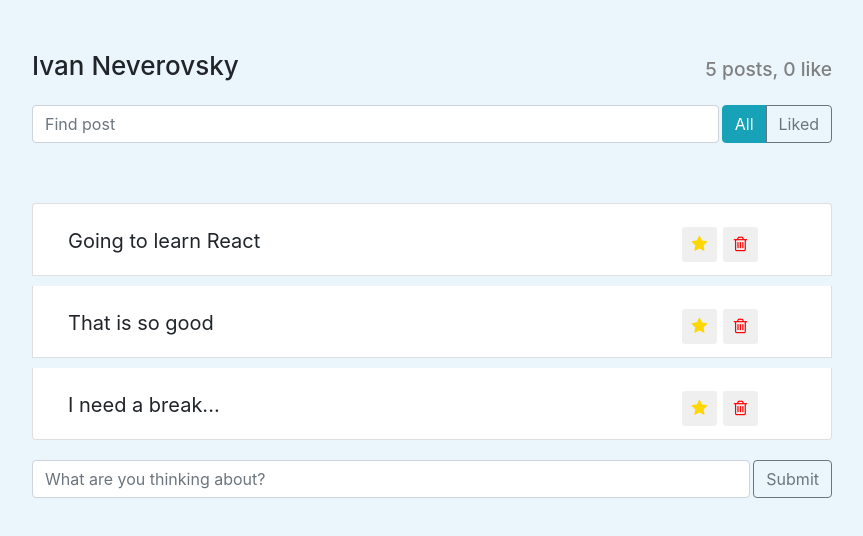
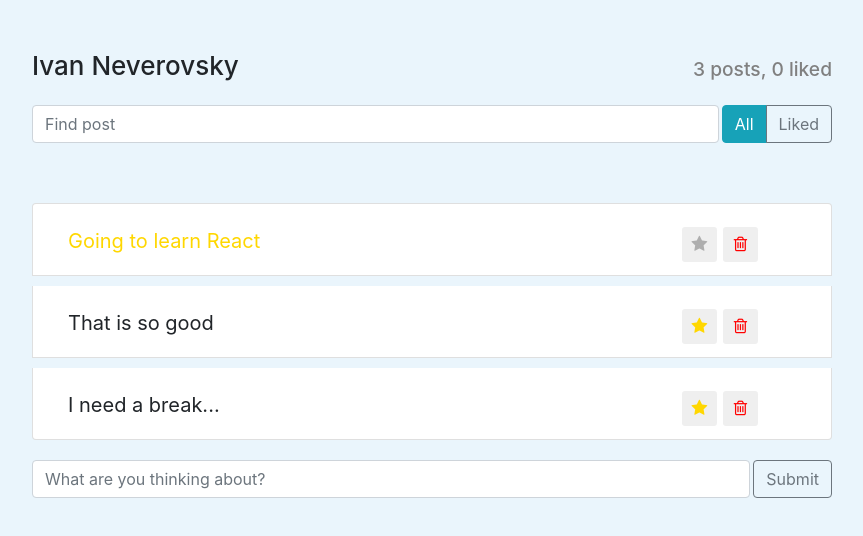
Before and after one commit to IvanNever/post-app, a React (Create React App) app: page / in a window 1280 px wide. Shown: the top 536 px of the page, without its empty margins (208-1071 px from the left). Built offline with nearby package versions, Linux system fonts and the light colour scheme.

Commit message:
add toggle like and important functions and create posts counter in header

```diff
--- a/src/components/app-header/app-header.js
+++ b/src/components/app-header/app-header.js
@@ -16,11 +16,11 @@ const Header = styled.div`
     }
 `
 
-const AppHeader = () => {
+const AppHeader = ({liked, allPosts}) => {
     return (
         <Header>
             <h1>Ivan Neverovsky</h1>
-            <h2>5 posts, 0 like </h2>
+            <h2>{allPosts} posts, {liked} liked </h2>
         </Header>
     )
 }
--- a/src/components/app/app.js
+++ b/src/components/app/app.js
@@ -18,13 +18,15 @@ export default class App extends Component {
         super(props);
         this.state = {
             data: [
-                {label: 'Going to learn React', important: true, id: 1},
-                {label: 'That is so good', important: false, id: 2},
-                {label: 'I need a break...', important: false, id: 3}
+                {label: 'Going to learn React', important: true, like: false, id: 1},
+                {label: 'That is so good', important: false, like: false, id: 2},
+                {label: 'I need a break...', important: false, like: false, id: 3}
             ]
         };
         this.deleteItem = this.deleteItem.bind(this);
         this.addItem = this.addItem.bind(this);
+        this.onToggleImportant = this.onToggleImportant.bind(this);
+        this.onToggleLiked = this.onToggleLiked.bind(this);
 
         this.maxId = 4;
     }
@@ -56,17 +58,56 @@ export default class App extends Component {
         })
     }
 
+    onToggleImportant(id) {
+        this.setState(({data}) => {
+            const index = data.findIndex(elem => elem.id === id);
+
+            const oldItem = data[index];
+            const newItem = {...oldItem, important: !oldItem.important};
+
+            const newArr = [...data.slice(0, index), newItem, ...data.slice(index + 1)];
+
+            return {
+                data: newArr
+            }
+        })
+    }
+
+    onToggleLiked(id) {
+        this.setState(({data}) => {
+            const index = data.findIndex(elem => elem.id === id);
+
+            const oldItem = data[index];
+            const newItem = {...oldItem, like: !oldItem.like};
+
+            const newArr = [...data.slice(0, index), newItem, ...data.slice(index + 1)];
+
+            return {
+                data: newArr
+            }
+        })
+    }
+
     render() {
+        const {data} = this.state
+
+        const liked = data.filter(item => item.like).length;
+        const allPosts = data.length;
+
         return (
             <AppBlock>
-                <AppHeader/>
+                <AppHeader
+                    liked={liked}
+                    allPosts={allPosts}/>
                 <div className="search-panel d-flex">
                     <SearchPanel/>
                     <PostStatusFilter/>
                 </div>
                 <PostList
                     posts={this.state.data}
-                    onDelete={this.deleteItem}/>
+                    onDelete={this.deleteItem}
+                    onToggleImportant={this.onToggleImportant}
+                    onToggleLiked={this.onToggleLiked}/>
                 <PostAddForm
                     onAdd={this.addItem}/>
             </AppBlock>
--- a/src/components/post-list-item/post-list-item.js
+++ b/src/components/post-list-item/post-list-item.js
@@ -3,31 +3,10 @@ import React, {Component} from 'react';
 import './post-list-item.css';
 
 export default class PostListItem extends Component {
-    constructor (props) {
-        super(props);
-        this.state = {
-            important: false,
-            like: false
-        };
-        this.onImportant = this.onImportant.bind(this);
-        this.onLike = this.onLike.bind(this);
-    }
 
-    onImportant() {
-        this.setState(({important}) => ({
-            important: !important
-        }));
-    }
-
-    onLike() {
-        this.setState(({like}) => ({
-            like: !like
-        }));
-    }
 
     render() {
-        const {label, onDelete} = this.props;
-        const{important, like} = this.state;
+        const {label, onDelete, onToggleImportant, onToggleLiked, important, like} = this.props;
         let classNames = 'app-list-item d-flex justify-content-between';
 
         if (important) {
@@ -40,14 +19,14 @@ export default class PostListItem extends Component {
 
         return (
             <div className={classNames}>
-                <span className='app-list-item-label' onClick={this.onLike}>
+                <span className='app-list-item-label' onClick={onToggleLiked}>
                     {label}
                 </span>
                 <div className='d-flex justify-content-center align-items-center'>
                     <button
                         type='button'
                         className='btn-star btn-sm'
-                        onClick={this.onImportant}>
+                        onClick={onToggleImportant}>
                             <i className='fa fa-star'></i>
                     </button>
                     <button
--- a/src/components/post-list/post-list.js
+++ b/src/components/post-list/post-list.js
@@ -4,7 +4,7 @@ import PostListItem from '../post-list-item';
 
 import './post-list.css';
 
-const PostList = ({posts, onDelete}) => {
+const PostList = ({posts, onDelete, onToggleImportant, onToggleLiked}) => {
 
     const elements = posts.map((elem) => {
         const {id, ...itemProps} = elem;
@@ -13,7 +13,9 @@ const PostList = ({posts, onDelete}) => {
             <li key={id} className='list-group-item'>
                 <PostListItem
                 {...itemProps}
-                onDelete = {() => onDelete(id)}/>
+                onDelete = {() => onDelete(id)}
+                onToggleImportant = {() => onToggleImportant(id)}
+                onToggleLiked = {() => onToggleLiked(id)}/>
             </li>
         )
     });
```
